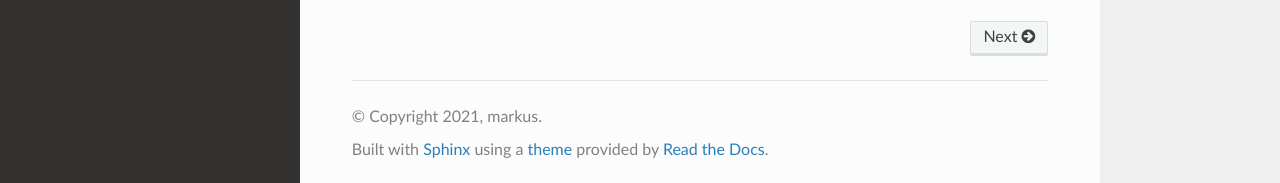
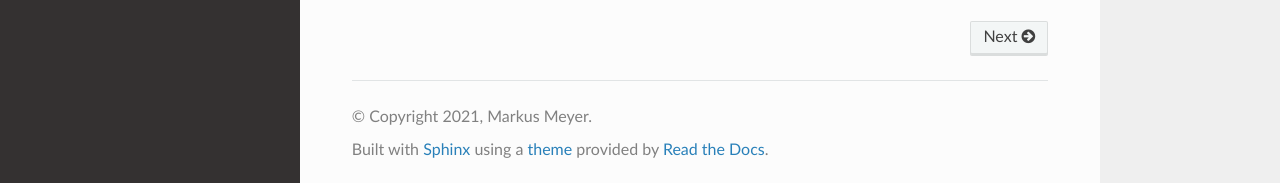
Before and after one commit to wndhydrnt/rcmt, a Sphinx documentation site: the page built from docs/index.rst, in a window 1280 px wide and 900 px high, scrolled down 1132 px. Shown: the part 714-897 px from the top of the window. Built offline with Sphinx 7.4.7 and the Read the Docs theme 2.0.0, drawn with Linux system fonts in a browser that asks for light colours.

Commit message:
Set author of docs

```diff
--- a/docs/conf.py
+++ b/docs/conf.py
@@ -19,8 +19,8 @@
 # -- Project information -----------------------------------------------------
 
 project = "rcmt"
-copyright = "2021, markus"
-author = "markus"
+copyright = "2021, Markus Meyer"
+author = "Markus Meyer"
 
 
 # -- General configuration ---------------------------------------------------
```
